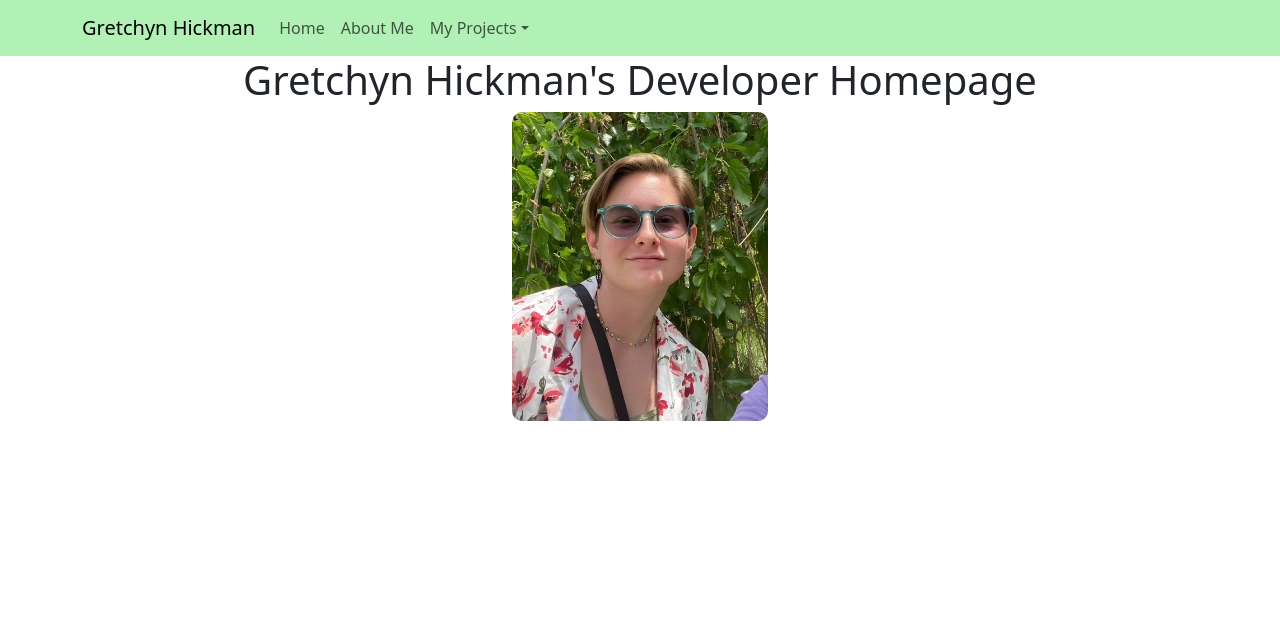
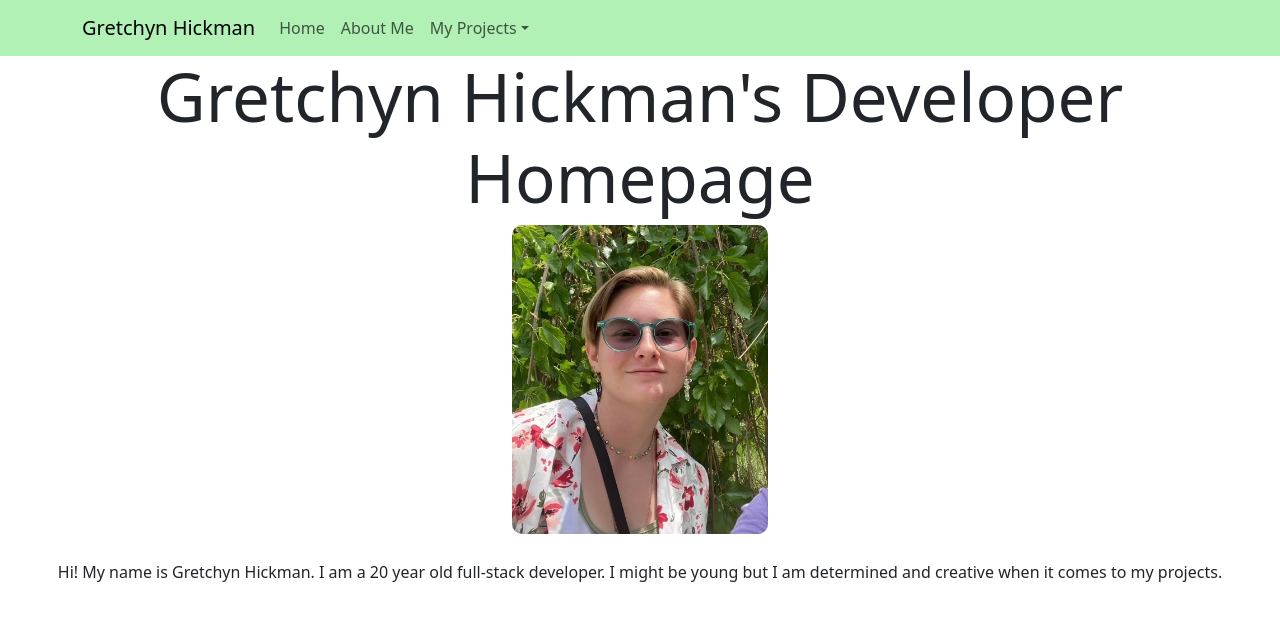
Before and after one commit to gretchyn-hickman/Hickman-Homepage, a React (Create React App) app in the folder hickman-homepage/: page / in a window 1280 px wide. Shown: the top 620 px of the page. Built offline with nearby package versions, Linux system fonts and the light colour scheme.

Commit message:
changing things

```diff
--- a/hickman-homepage/src/App.css
+++ b/hickman-homepage/src/App.css
@@ -5,10 +5,16 @@
 .color-one {
   background-color: #b2f1b5;
 }
+.title{
+  font-size: 420%;
+}
 .Profile {
   max-width: 20%;
   height: auto;
   border-radius: 10px;
+}
+.para {
+  margin-top: 2%;
 }
 
 .App-header {
--- a/hickman-homepage/src/home.js
+++ b/hickman-homepage/src/home.js
@@ -6,8 +6,12 @@ import picture from './img/picture.png'
 export default function Home() {
     return (
         <div className='App'>
-            <h1>Gretchyn Hickman's Developer Homepage</h1>
+            <h1 className='title'>Gretchyn Hickman's Developer Homepage</h1>
             <img src={picture} alt='Gretchyn Hickman' className='Profile'/>
+            <div className='para'>
+                <p>Hi! My name is Gretchyn Hickman. I am a 20 year old full-stack developer. I might be young but I am determined and creative when it comes to my projects. </p>
+            </div>
+
         </div>
 
     )
```
